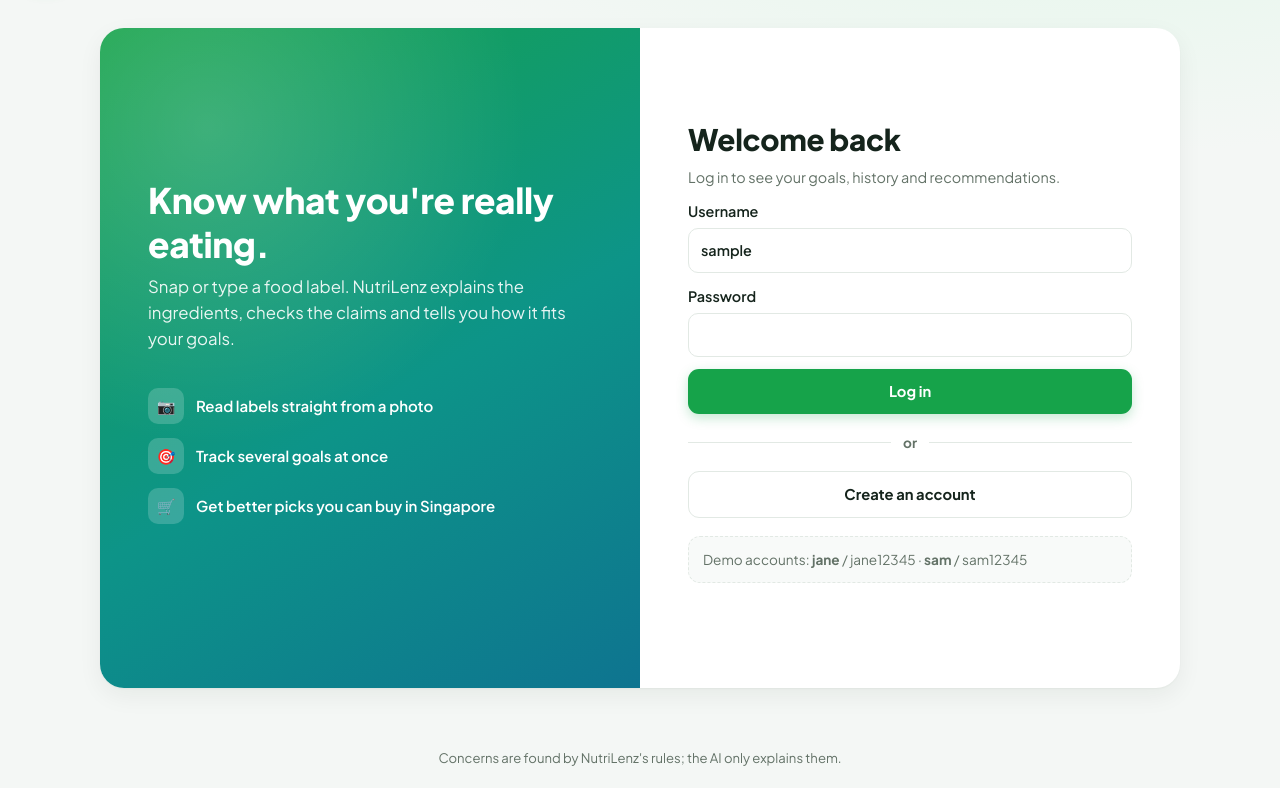
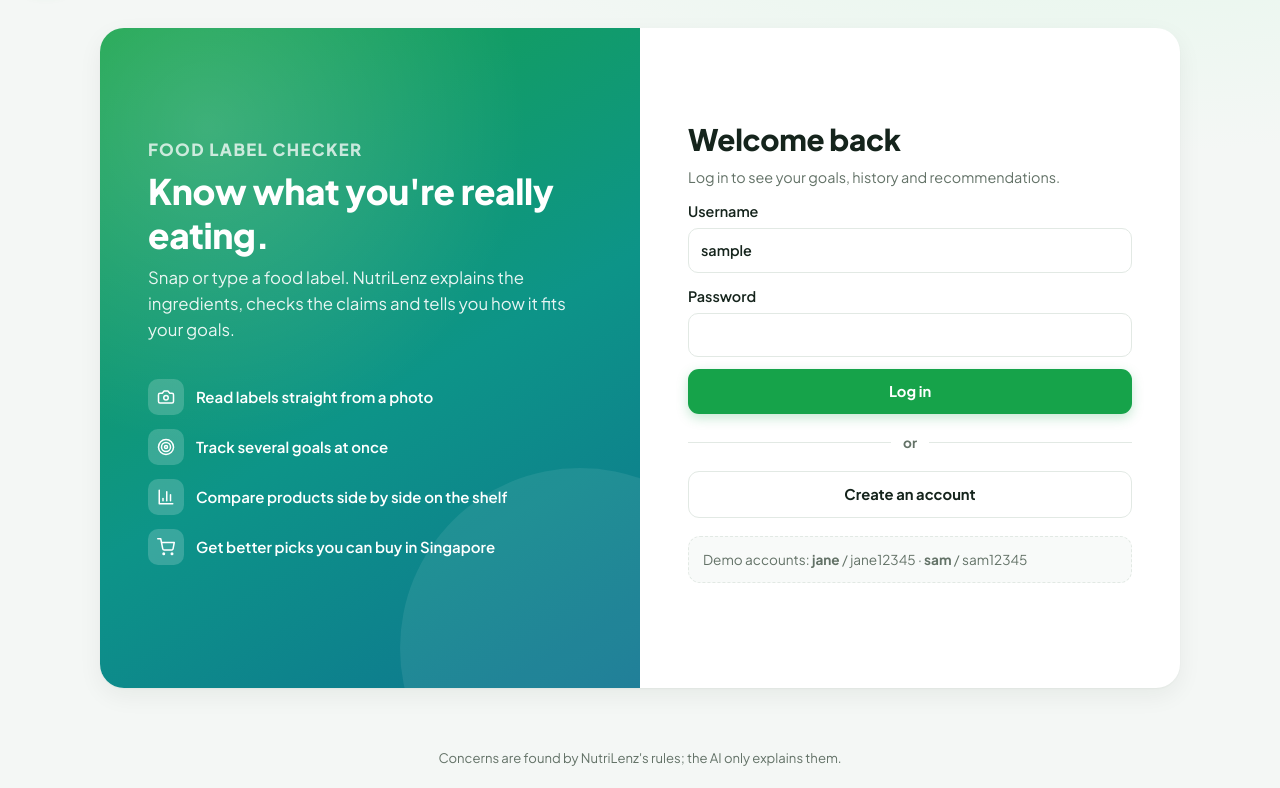
Before and after one commit to megansmiranda/INF1103-Grp1-Project, a Python web app: template nutrilenz/web/templates/login.html in a window 1280 px wide. Shown: the part 61-849 px from the top of the page. Run offline with Jinja, Linux system fonts and the light colour scheme; the template is opened without the code that fills it: most values are stand-ins (such as "Sample title", 1, 10 or a date in 2020).

Commit message:
use line icons on the login page and mention Shelf Compare

```diff
--- a/nutrilenz/web/static/style.css
+++ b/nutrilenz/web/static/style.css
@@ -576,3 +576,9 @@ button.ghost.danger-text:hover { background: var(--red-soft); border-color: #fec
 
 /* ---------- recommendations ---------- */
 .tips-title .icon { color: #d97706; }
+
+/* ---------- login ---------- */
+.auth-art { position: relative; overflow: hidden; }
+.auth-art::after { content: ""; position: absolute; width: 360px; height: 360px; right: -120px; bottom: -140px;
+  border-radius: 50%; background: rgba(255, 255, 255, .08); }
+.auth-art li span .icon { color: #fff; }
--- a/nutrilenz/web/templates/login.html
+++ b/nutrilenz/web/templates/login.html
@@ -1,15 +1,18 @@
 {% extends "base.html" %}
 {% import "_macros.html" as m with context %}
+{% from "_icons.html" import icon %}
 {% block title %}Log in{% endblock %}
 {% block content %}
 <div class="auth">
   <div class="auth-art">
+    <p class="hero-eyebrow">Food label checker</p>
     <h1>Know what you're really eating.</h1>
     <p>Snap or type a food label. NutriLenz explains the ingredients, checks the claims and tells you how it fits your goals.</p>
     <ul>
-      <li><span>📷</span> Read labels straight from a photo</li>
-      <li><span>🎯</span> Track several goals at once</li>
-      <li><span>🛒</span> Get better picks you can buy in Singapore</li>
+      <li><span>{{ icon('camera', 18) }}</span> Read labels straight from a photo</li>
+      <li><span>{{ icon('target', 18) }}</span> Track several goals at once</li>
+      <li><span>{{ icon('chart', 18) }}</span> Compare products side by side on the shelf</li>
+      <li><span>{{ icon('cart', 18) }}</span> Get better picks you can buy in Singapore</li>
     </ul>
   </div>
   <div class="auth-form">
```
